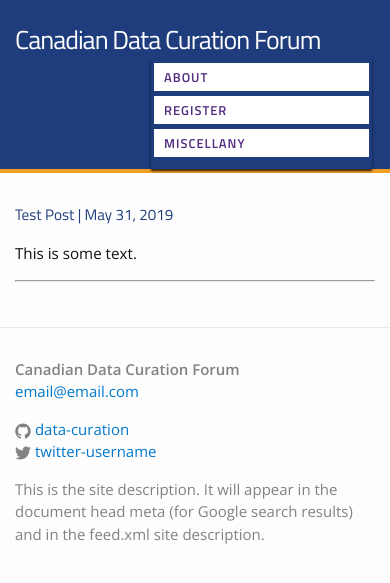
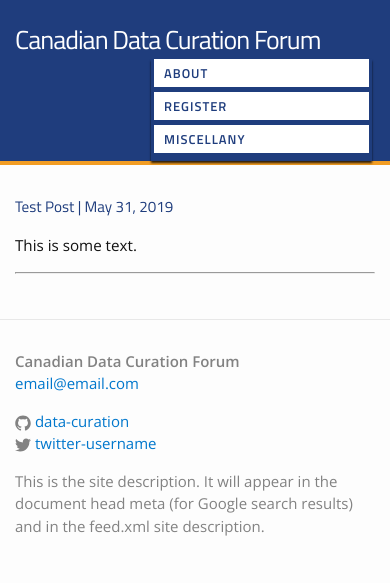
Before and after one commit to data-curation/data-curation.github.io, a Jekyll site: the page built from index.md, in a window 390 px wide. Shown: the top 583 px of the page. Built offline with Jekyll 4.4.1, drawn with Linux system fonts in a browser that asks for light colours.

Commit message:
Update _mobile-header.scss

```diff
--- a/_sass/_mobile-header.scss
+++ b/_sass/_mobile-header.scss
@@ -23,7 +23,7 @@
 		left: -3px;
 		min-width: 215px;
 /*		margin-top: 36px; */
-		padding: 4px 0;
+/*		padding: 4px 0;   */
 		position: relative;
 		right: -3px;
 		z-index: 999;
@@ -37,12 +37,12 @@
 .site-nav .menu li {
 		display: block;
 		margin: 0;
-		color: #522d80;
+		color: $clemson-blue;
 	}
 
 .site-nav ul.menu a {
 	background: #fff;
-	color: #522d80;
+	color: $clemson-blue;
 
 }
 
```
